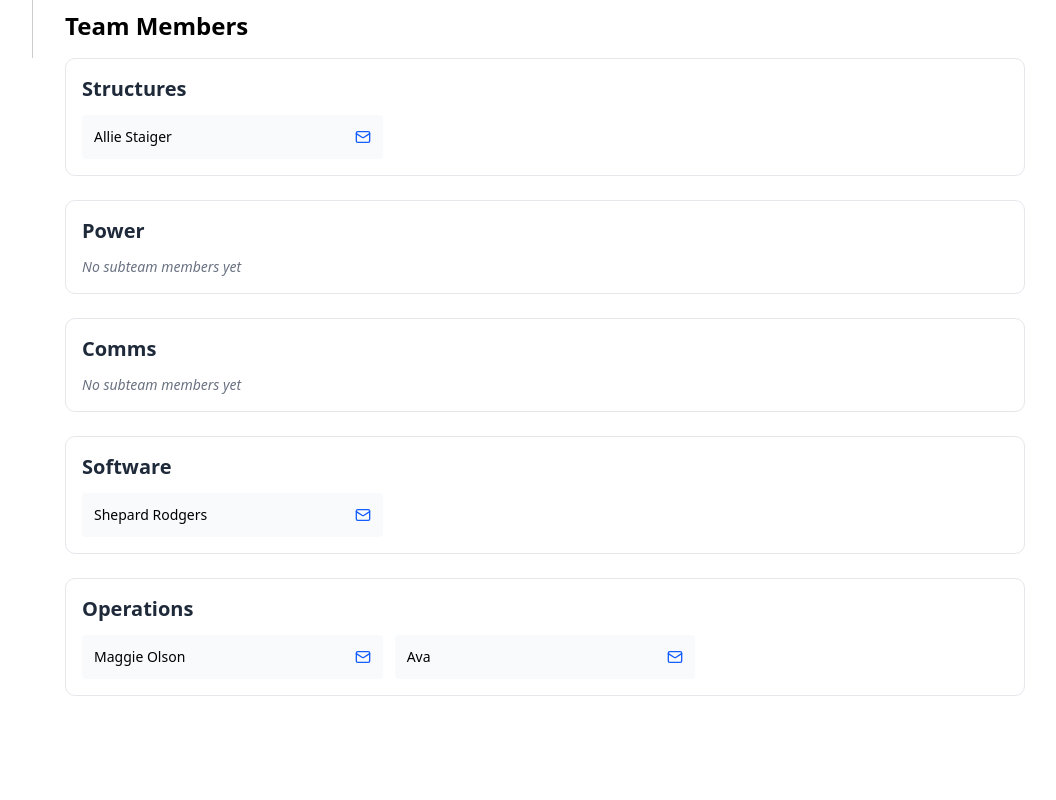
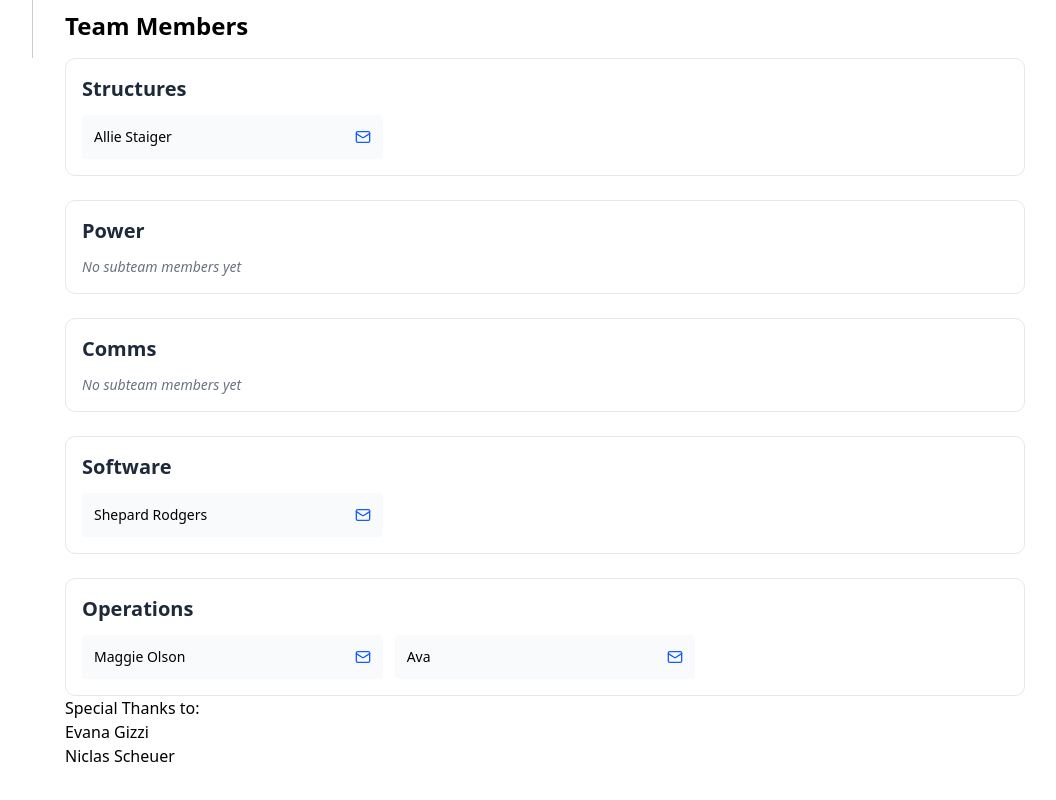
Before and after one commit to Tufts-CubeSat/Website-and-Gantt, a Next.js app: page /team in a window 1280 px wide. Shown: the part 558-1358 px from the top of the page, without its empty margins (223-1279 px from the left). Before the commit the page ends 1286 px from the top, so only its background shows below. Built offline with nearby package versions, Linux system fonts and the light colour scheme.

Commit message:
Update page.tsx

```diff
--- a/app/team/page.tsx
+++ b/app/team/page.tsx
@@ -129,6 +129,11 @@ export default function Team() {
           })}
         </div>
       </section>
+      <p>Special Thanks to: </p>
+      <ul>
+        <li>Evana Gizzi</li>
+        <li>Niclas Scheuer</li>
+      </ul>
     </main>
   );
 }
```
